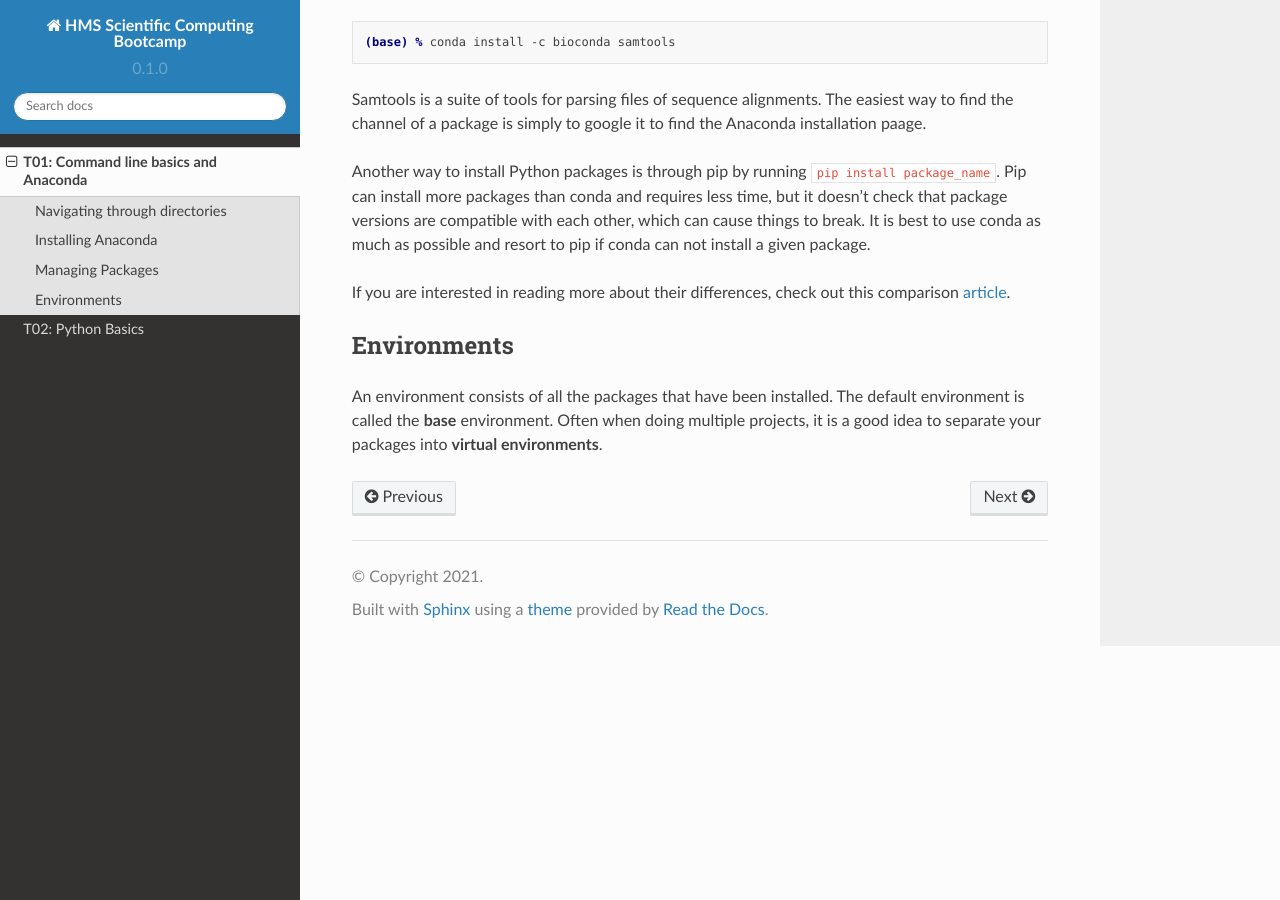
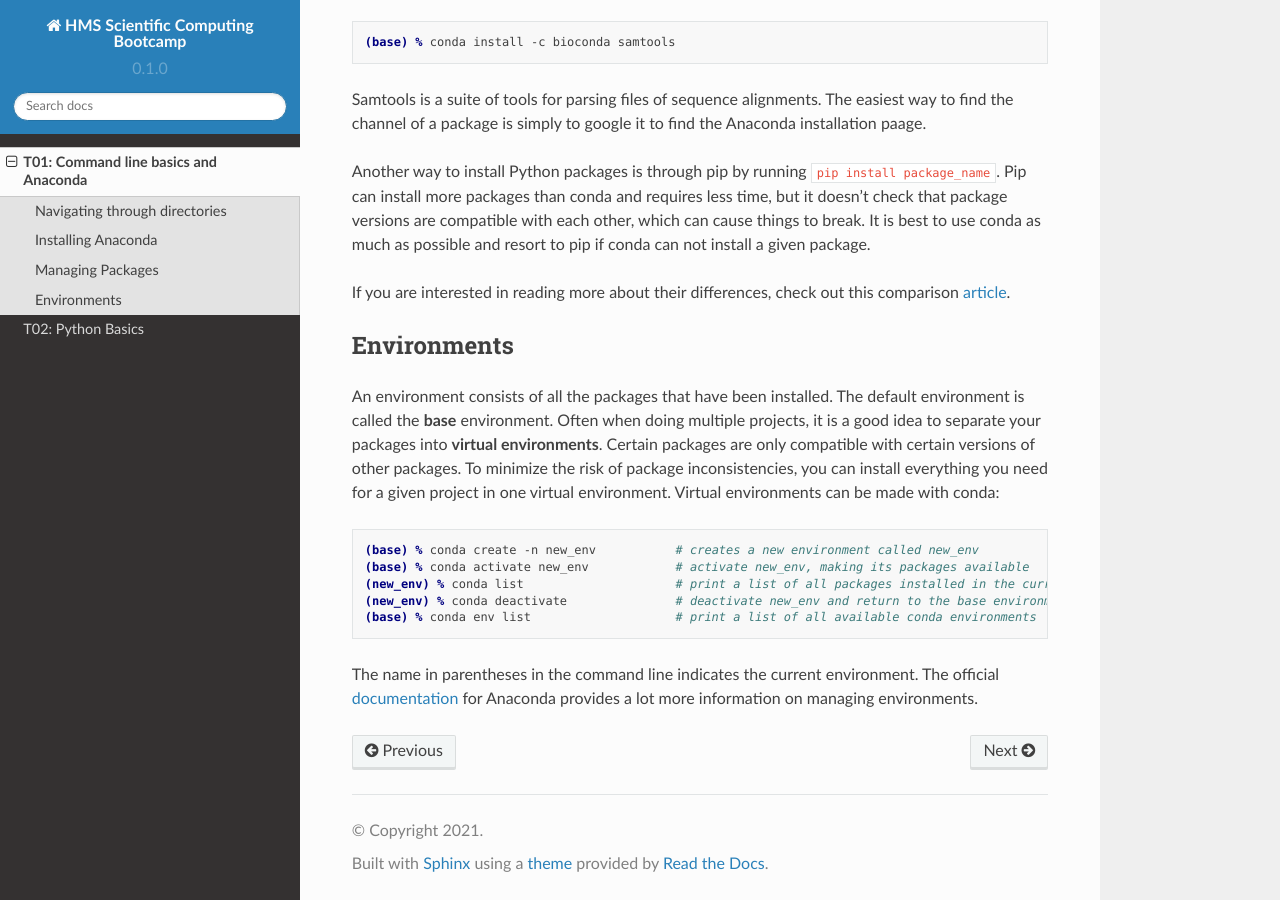
Before and after one commit to sanju99/hms_computing_bootcamp, a Sphinx documentation site: the page built from docs/source/t01.rst, in a window 1280 px wide and 900 px high, scrolled down 1729 px. Built offline with Sphinx 7.4.7 and the Read the Docs theme 2.0.0, drawn with Linux system fonts in a browser that asks for light colours.

Commit message:
Update t01.rst

```diff
--- a/docs/source/t01.rst
+++ b/docs/source/t01.rst
@@ -69,4 +69,14 @@ If you are interested in reading more about their differences, check out this co
 Environments
 ----------------
 
-An environment consists of all the packages that have been installed. The default environment is called the **base** environment. Often when doing multiple projects, it is a good idea to separate your packages into **virtual environments**.
+An environment consists of all the packages that have been installed. The default environment is called the **base** environment. Often when doing multiple projects, it is a good idea to separate your packages into **virtual environments**. Certain packages are only compatible with certain versions of other packages. To minimize the risk of package inconsistencies, you can install everything you need for a given project in one virtual environment. Virtual environments can be made with conda:
+
+.. code-block:: console
+
+   (base) % conda create -n new_env           # creates a new environment called new_env
+   (base) % conda activate new_env            # activate new_env, making its packages available
+   (new_env) % conda list                     # print a list of all packages installed in the current (base) environment.
+   (new_env) % conda deactivate               # deactivate new_env and return to the base environment
+   (base) % conda env list                    # print a list of all available conda environments
+
+The name in parentheses in the command line indicates the current environment. The official `documentation <https://docs.conda.io/projects/conda/en/latest/user-guide/tasks/manage-environments.html>`_ for Anaconda provides a lot more information on managing environments.
```
